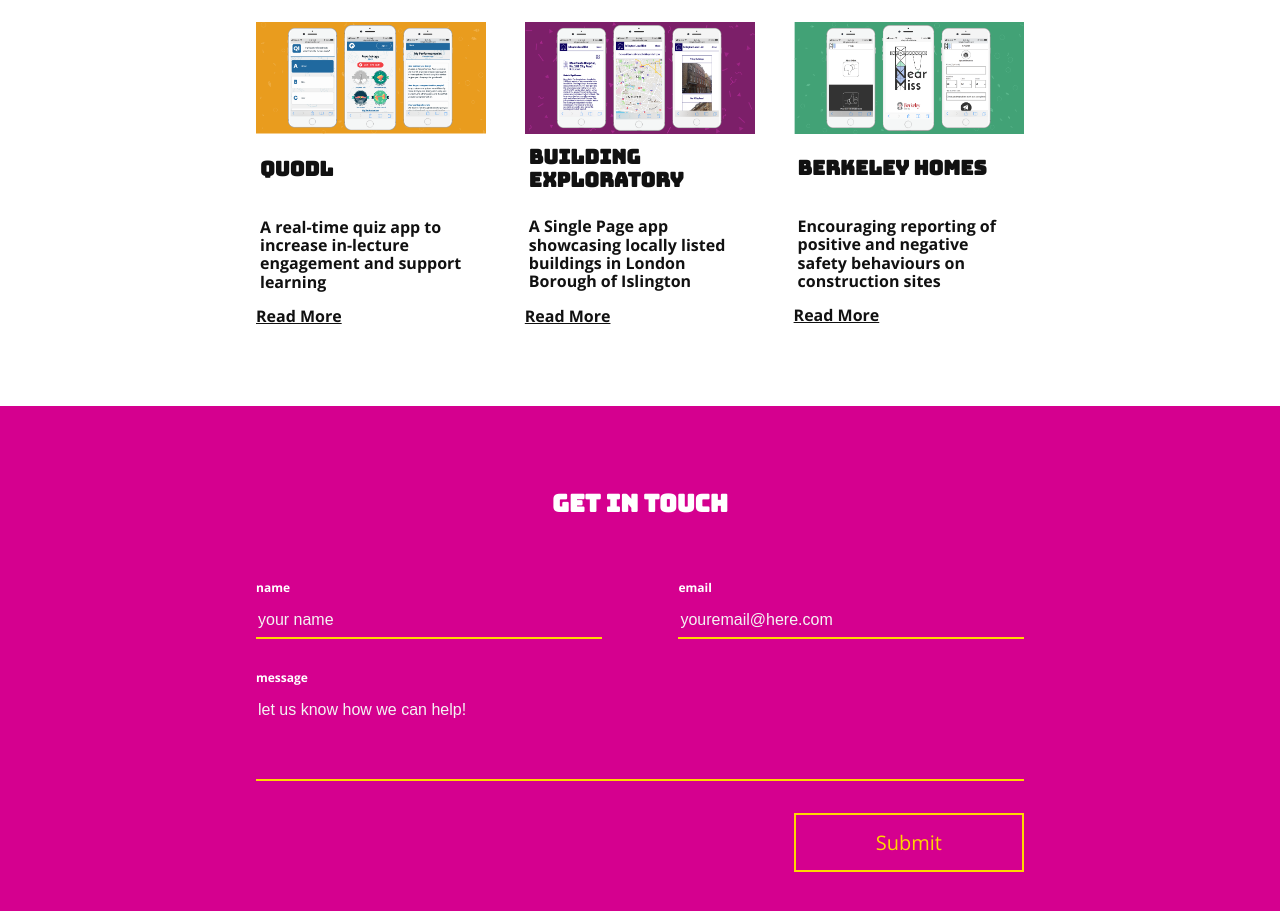
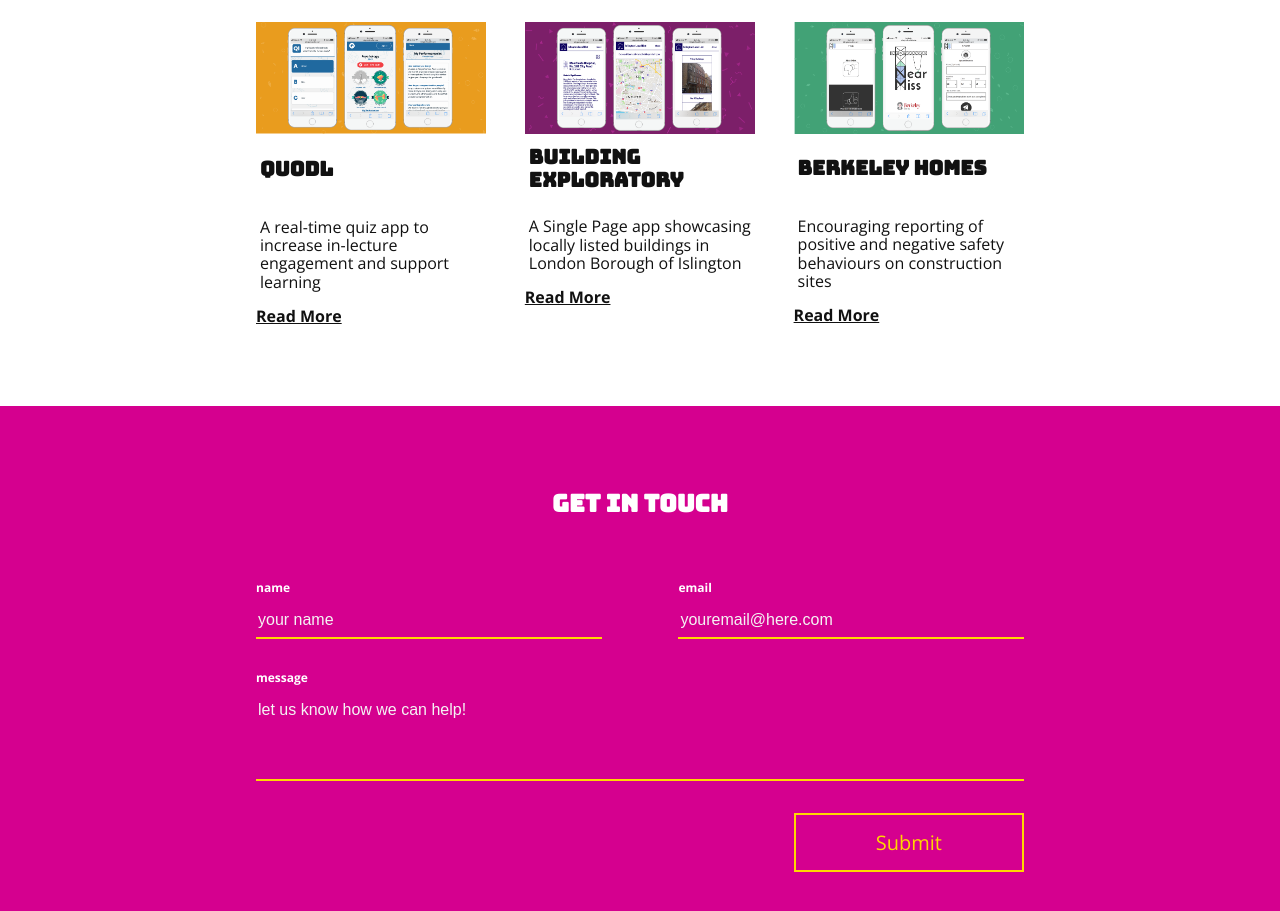
Before and after one commit to irulabs/weiru, a React (Create React App) app in the folder app/: page / in a window 1280 px wide. Shown: the part 1308-2219 px from the top of the page. Built offline with nearby package versions, Linux system fonts and the light colour scheme.

Commit message:
reduce boldness of card text relates #10

```diff
--- a/app/src/components/Card.js
+++ b/app/src/components/Card.js
@@ -5,13 +5,13 @@
   // whole card clicks through to case study
   return (
     <div className={`${width} tl mb4 mb0-l`}>
-    <Link className="b link pointer color-inherit" to={ `/case-study/${link}` } >
+    <Link className="link pointer color-inherit" to={ `/case-study/${link}` } >
       <img alt="" src={ image } className="w-100" />
       <div className="ph1">
         <h3 className="b f4 h3 ma0 flex items-center">{ client }</h3>
         <p>{ blurb }</p>
         </div>
-        <p className="underline"> Read More </p> </Link>
+        <p className="underline b"> Read More </p> </Link>
     </div>
   )
 }
```
